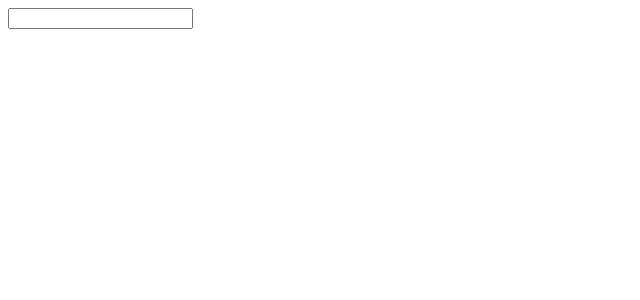
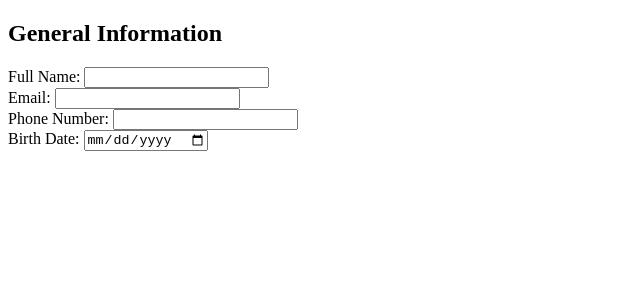
Before and after one commit to Giorgi-Tabatadze/cvApp, a React (Create React App) app in the folder cv-project/: page / in a window 1280 px wide. Shown: the top 300 px of the page, without its empty margins (0-640 px from the left). Built offline with nearby package versions, Linux system fonts and the light colour scheme.

Commit message:
Setup Short Answer for General info

```diff
--- a/cv-project/src/App.js
+++ b/cv-project/src/App.js
@@ -1,28 +1,47 @@
 /* eslint-disable react/destructuring-assignment */
 import React from "react";
+import GeneralInfo from "./components/generalInfo";
 
 class App extends React.Component {
   constructor(props) {
     super(props);
-    this.state = { info: { name: "", email: "" } };
+    this.state = {
+      info: {
+        general: [{ name: "", email: "", phone: "", birth: "" }],
+        education: [
+          { school: "", title: "", dateFrom: "", dateTo: "" },
+          { school: "", title: "", dateFrom: "", dateTo: "" },
+        ],
+        job: {},
+      },
+    };
 
     this.handleChange = this.handleChange.bind(this);
   }
 
   handleChange(event) {
+    const sectionToChange = event.target.dataset.section;
+    const itemNumber = event.target.dataset.number;
     const stateToChange = event.target.dataset.name;
     const { value } = event.target;
-    this.setState({ info: { [stateToChange]: value } });
+    this.setState({
+      info: { [sectionToChange]: { [itemNumber]: { [stateToChange]: value } } },
+    });
   }
 
   render() {
     return (
       <div className="App">
-        <input
-          data-name="name"
-          onChange={this.handleChange}
-          value={this.state.info.name}
-        />
+        <form>
+          <GeneralInfo
+            handleChange={this.handleChange}
+            itemNumber={0}
+            name={this.state.info.general[0].name}
+            email={this.state.info.general[0].email}
+            phone={this.state.info.general[0].phone}
+            birth={this.state.info.general[0].birth}
+          />
+        </form>
       </div>
     );
   }
--- /dev/null
+++ b/cv-project/src/components/generalInfo.js
@@ -0,0 +1,54 @@
+/* eslint-disable react/prefer-stateless-function */
+/* eslint-disable react/prop-types */
+import React from "react";
+import ShortAnswer from "./shortAnswer";
+
+class GeneralInfo extends React.Component {
+  render() {
+    const { name, email, phone, birth, handleChange, itemNumber } = this.props;
+
+    return (
+      <div className="section">
+        <h2>General Information</h2>
+        <ShortAnswer
+          labelText="Full Name: "
+          name="name"
+          section="general"
+          itemNumber={itemNumber}
+          type="text"
+          handleChange={handleChange}
+          value={name}
+        />
+
+        <ShortAnswer
+          labelText="Email: "
+          name="email"
+          section="general"
+          itemNumber={itemNumber}
+          type="email"
+          handleChange={handleChange}
+          value={email}
+        />
+        <ShortAnswer
+          labelText="Phone Number: "
+          name="phone"
+          section="general"
+          itemNumber={itemNumber}
+          type="tel"
+          handleChange={handleChange}
+          value={phone}
+        />
+        <ShortAnswer
+          labelText="Birth Date: "
+          name="birth"
+          section="general"
+          itemNumber={itemNumber}
+          type="date"
+          handleChange={handleChange}
+          value={birth}
+        />
+      </div>
+    );
+  }
+}
+export default GeneralInfo;
--- /dev/null
+++ b/cv-project/src/components/shortAnswer.js
@@ -0,0 +1,27 @@
+/* eslint-disable react/prefer-stateless-function */
+/* eslint-disable react/prop-types */
+import React from "react";
+
+class ShortAnswer extends React.Component {
+  render() {
+    const { name, handleChange, value, labelText, type, section, itemNumber } =
+      this.props;
+
+    return (
+      <div>
+        <label htmlFor={name}>{labelText}</label>
+        <input
+          id={name}
+          className="short-answer"
+          type={type}
+          data-name={name}
+          data-section={section}
+          data-number={itemNumber}
+          onChange={handleChange}
+          value={value}
+        />
+      </div>
+    );
+  }
+}
+export default ShortAnswer;
```
Also changed, not shown: cv-project/src/components/inputs.js (deleted, +0 -12 lines).
